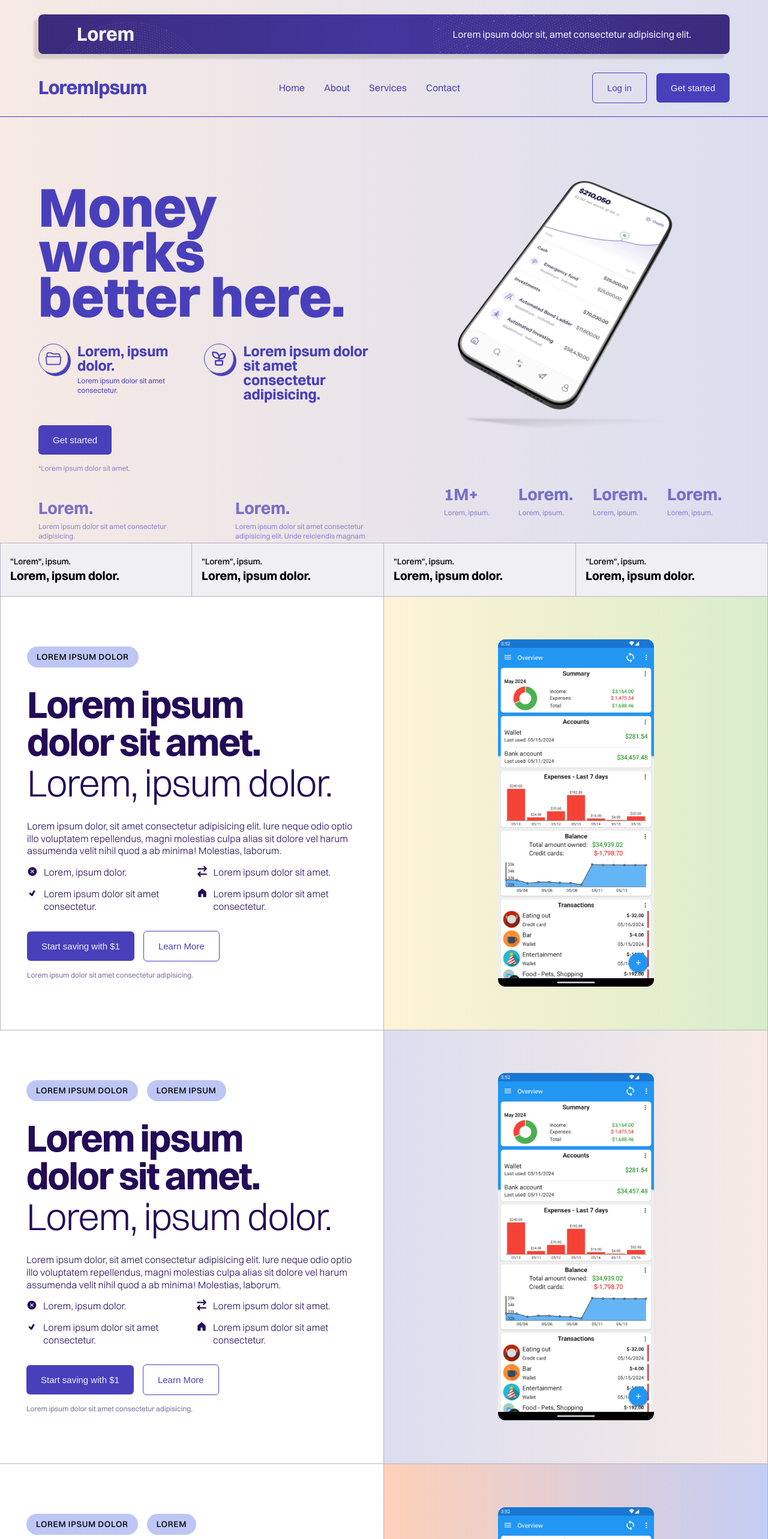
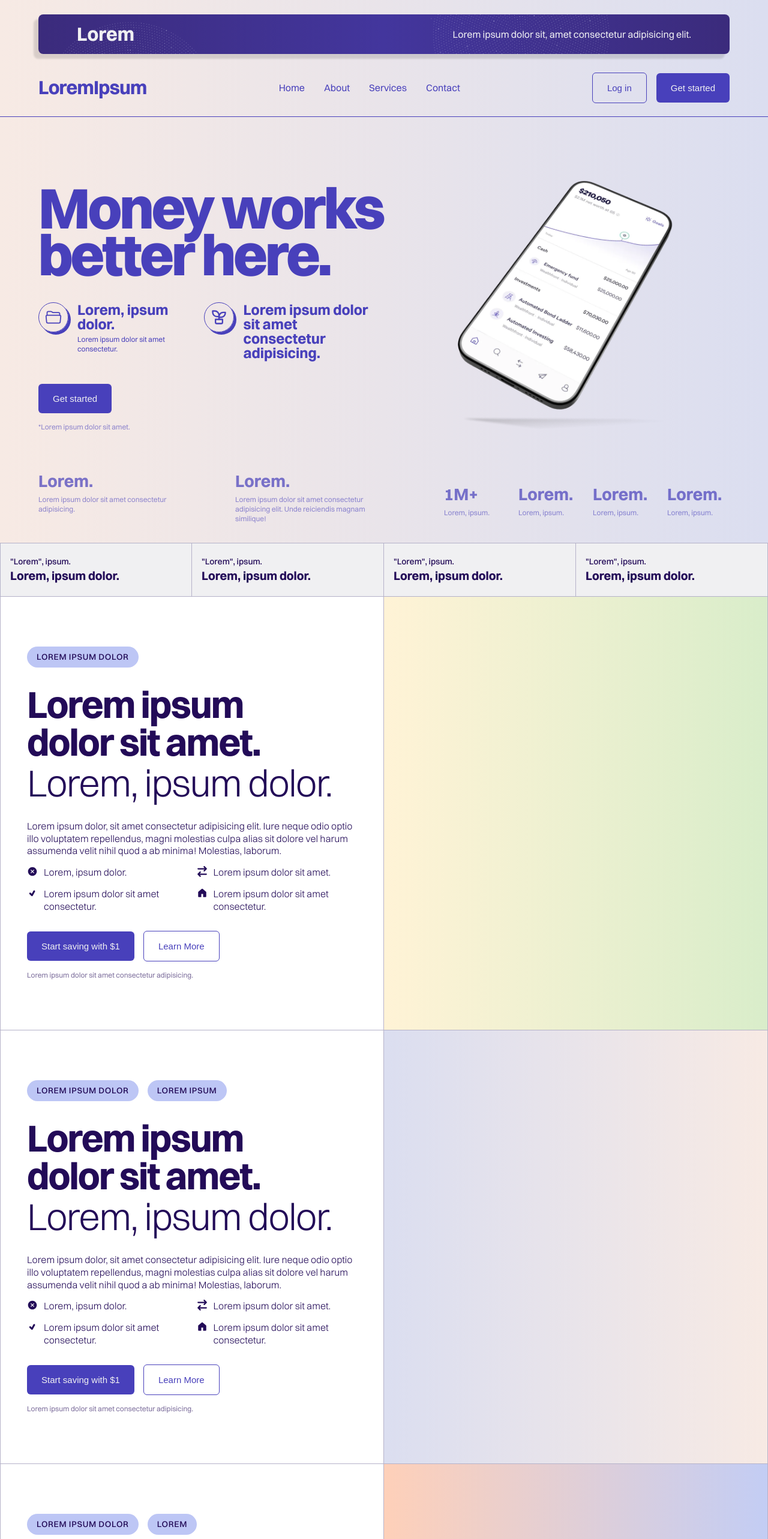
Before and after one commit to ayushcodes0/Tj-Frontend, a React (Vite) app: page / in a window 1280 px wide. Shown: the top 2566 px of the page at 60% size. Built offline with nearby package versions, Linux system fonts and the light colour scheme.

Commit message:
windows responsiveness done for hero section

```diff
--- a/src/components/InfoContainer/InfoContainer.module.css
+++ b/src/components/InfoContainer/InfoContainer.module.css
@@ -1,7 +1,7 @@
 .informationContainer {
     width: 100%;
-    border-right: 0.3px solid rgb(181 178 201);
-    border-bottom: 0.3px solid rgb(181 178 201);
+    border-right: 1px solid rgb(181 178 201);
+    border-bottom: 1px solid rgb(181 178 201);
     padding: 5.2rem 2.75rem;
     display: flex;
     flex-direction: column;
@@ -18,6 +18,7 @@
     text-transform: uppercase;
     font-weight: 500;
     letter-spacing: .05em;
+    color: var(--primary-dark-text);
 }
 
 .tagContainer{
--- a/src/pages/LandingPage/LandingPage.module.css
+++ b/src/pages/LandingPage/LandingPage.module.css
@@ -53,9 +53,10 @@
 }
 
 .topHeading{
-    font-size: 92px;
+    font-size: 96px;
     font-weight: 800;
-    line-height: 4.7rem;
+    line-height: 4.9rem;
+    letter-spacing: -4px;
     color: var(--primary-text);
 }
 
@@ -224,11 +225,13 @@
 .infoMenuTop {
     font-size: 14px;
     font-weight: 500;
+    color: var(--primary-dark-text);
 }
 
 .infoMenuBottom {
     font-size: 20px;
     font-weight: 700;
+    color: var(--primary-dark-text);
 }
 
 .information {
--- a/src/pages/LandingPage/LandingPage.tsx
+++ b/src/pages/LandingPage/LandingPage.tsx
@@ -10,7 +10,7 @@ import { TiTick } from "react-icons/ti";
 import { FaArrowRightArrowLeft } from "react-icons/fa6";
 import { GoHomeFill } from "react-icons/go";
 import InfoContainer from '../../components/InfoContainer/InfoContainer';
-import tradeImage from '../../assets/image/tradeImage.png'
+// import tradeImage from '../../assets/image/tradeImage.png'
 
 
 
@@ -127,9 +127,9 @@ const LandingPage = () => {
           buttonSmallText="Lorem ipsum dolor sit amet consectetur adipisicing."
         /></div>
         <div className={Styles.informationImageContainer} style={{ background: "linear-gradient(to left, #d9edca, #fff3d6)" }}>
-          <img src={tradeImage} width={260} alt="" className={Styles.infoImage} />
+          {/* <img src={tradeImage} width={260} alt="" className={Styles.infoImage} /> */}
         </div>
-        <InfoContainer
+        <div className={Styles.infoContainer}><InfoContainer
           tags={["Lorem Ipsum dolor", "Lorem Ipsum"]}
           heading="Lorem ipsum dolor sit amet."
           subHeading="Lorem, ipsum dolor."
@@ -155,11 +155,11 @@ const LandingPage = () => {
           primaryButtonText="Start saving with $1"
           secondaryButtonText="Learn More"
           buttonSmallText="Lorem ipsum dolor sit amet consectetur adipisicing."
-        />
+        /></div>
         <div className={Styles.informationImageContainer} style={{background: "linear-gradient(to left, #f7eae4, #DBDEF0)"}}>
-          <img src={tradeImage} width={260} alt="" className={Styles.infoImage} />
+          {/* <img src={tradeImage} width={260} alt="" className={Styles.infoImage} /> */}
         </div>
-        <InfoContainer
+        <div className={Styles.infoContainer}><InfoContainer
           tags={["Lorem Ipsum dolor", "Lorem"]}
           heading="Lorem ipsum dolor sit amet."
           subHeading="Lorem, ipsum dolor."
@@ -185,11 +185,11 @@ const LandingPage = () => {
           primaryButtonText="Start saving with $1"
           secondaryButtonText="Learn More"
           buttonSmallText="Lorem ipsum dolor sit amet consectetur adipisicing."
-        />
+        /></div>
         <div className={Styles.informationImageContainer} style={{background: "linear-gradient(to left, #c3cdf4, #fed0b9)"}}>
-          <img src={tradeImage} width={260} alt="" className={Styles.infoImage} />
+          {/* <img src={tradeImage} width={260} alt="" className={Styles.infoImage} /> */}
         </div>
-        <InfoContainer
+        <div className={Styles.infoContainer}><InfoContainer
           tags={["Lorem Ipsum", "Lorem Ipsum dolor"]}
           heading="Lorem ipsum dolor sit amet."
           subHeading="Lorem, ipsum dolor."
@@ -215,9 +215,9 @@ const LandingPage = () => {
           primaryButtonText="Start saving with $1"
           secondaryButtonText="Learn More"
           buttonSmallText="Lorem ipsum dolor sit amet consectetur adipisicing."
-        />
+        /></div>
         <div className={Styles.informationImageContainer} style={{background: "linear-gradient(to left, #230b5b, #4840ba)"}}>
-          <img src={tradeImage} width={260} alt="" className={Styles.infoImage} />
+          {/* <img src={tradeImage} width={260} alt="" className={Styles.infoImage} /> */}
         </div>
       </div>
     </div>
```
